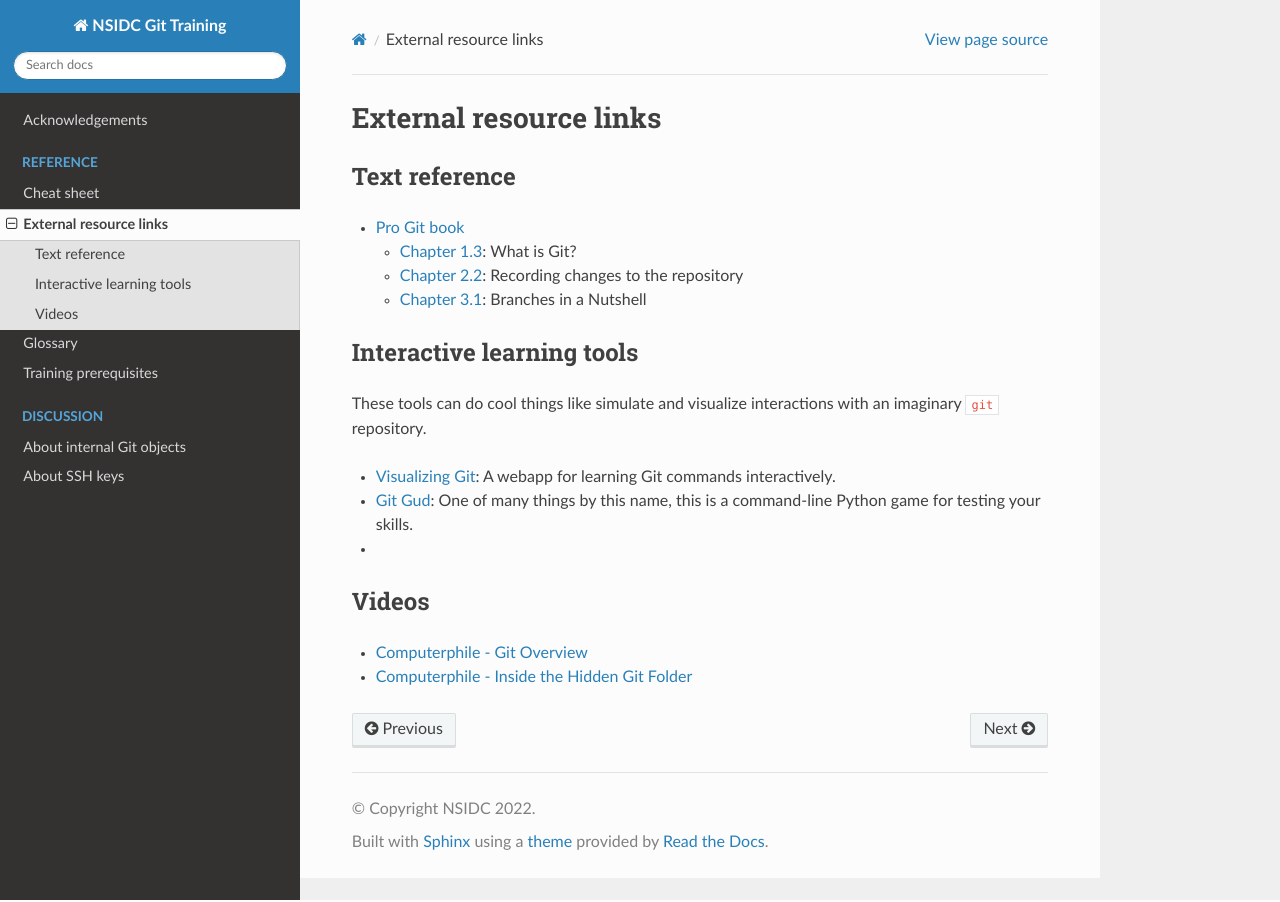
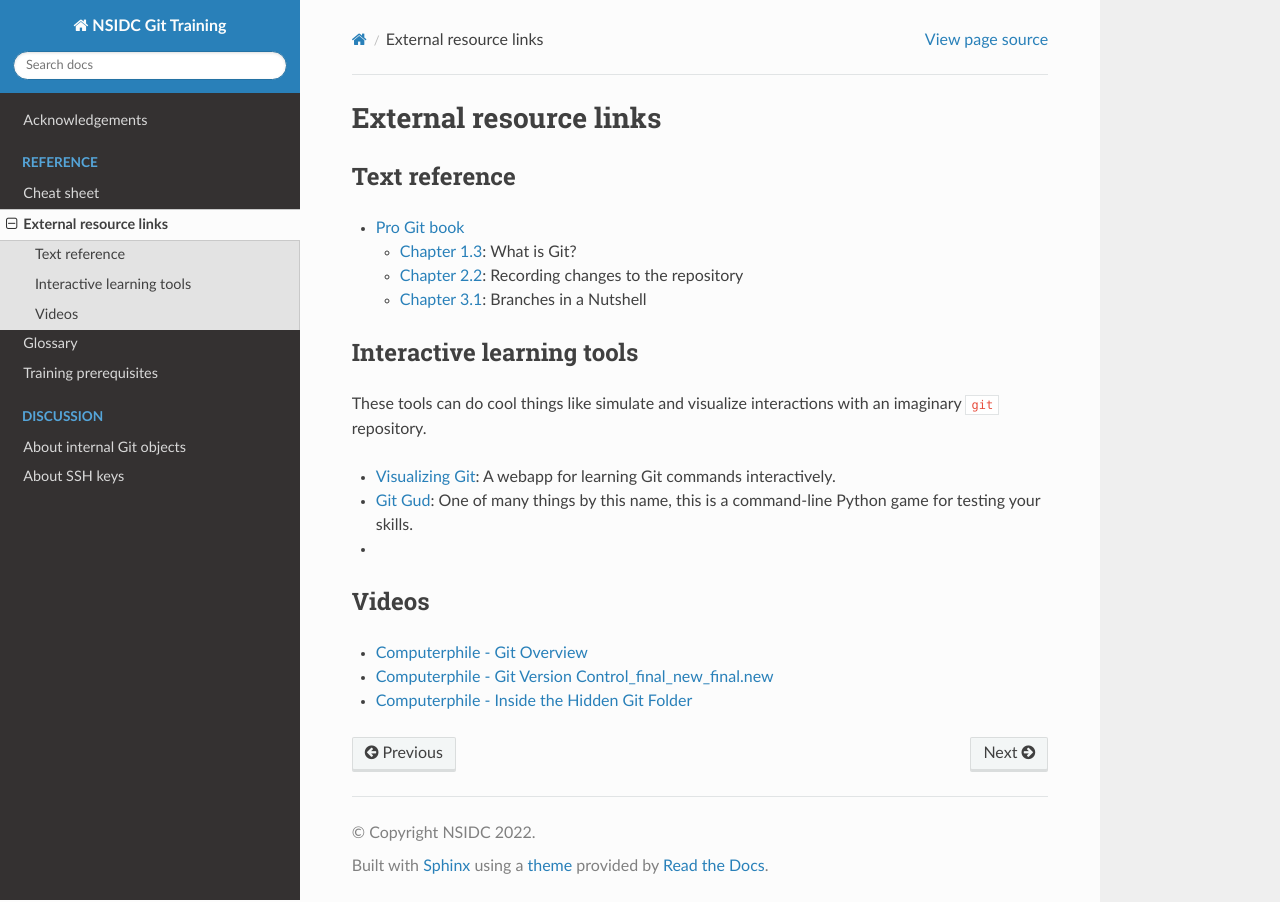
Before and after one commit to nsidc/git-training, a Sphinx documentation site: the page built from doc/reference/external-resources.md, in a window 1280 px wide. Built offline with Sphinx 7.4.7 and the Read the Docs theme 2.0.0, drawn with Linux system fonts in a browser that asks for light colours.

Commit message:
Add another Computerphile video

```diff
--- a/doc/reference/external-resources.md
+++ b/doc/reference/external-resources.md
@@ -26,4 +26,5 @@ imaginary `git` repository.
 ## Videos
 
 * [Computerphile - Git Overview](https://www.youtube.com/watch?v=92sycL8ij-U)
+* [Computerphile - Git Version Control_final_new_final.new](https://www.youtube.com/watch?v=lJu5xwbGgRk)
 * [Computerphile - Inside the Hidden Git Folder](https://www.youtube.com/watch?v=bSA91XTzeuA)
```
